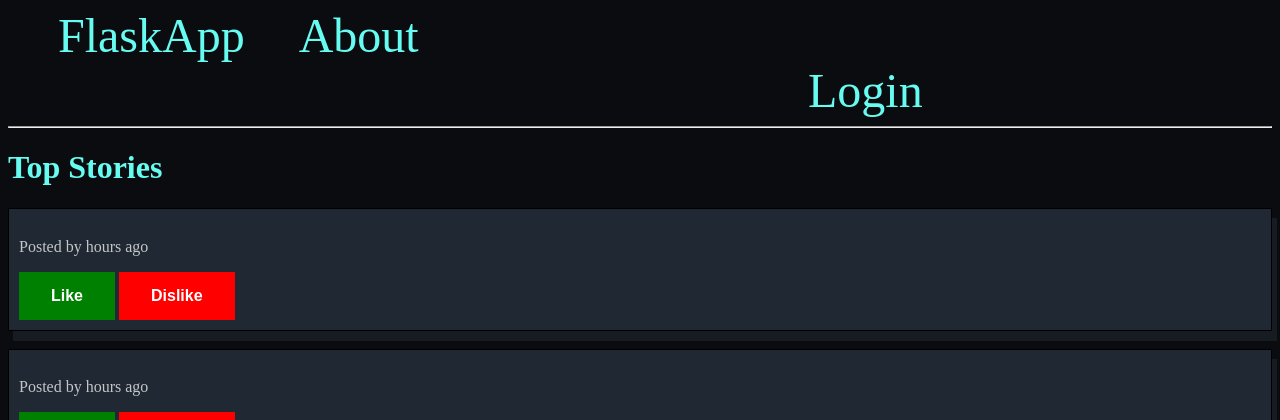
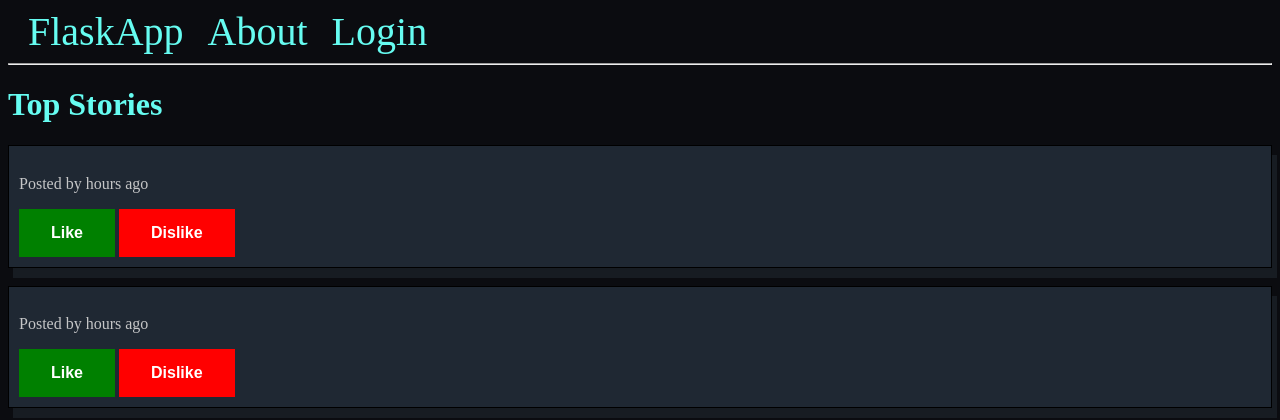
Before and after one commit to Brian-Pob/flask-webapp, a Flask app: page /home in a window 1280 px wide. Shown: the top 420 px of the page. Run offline with Flask 3, Linux system fonts and the light colour scheme; data that the repository does not hold is empty.

Commit message:
navBar class

```diff
--- a/app/static/css/base.css
+++ b/app/static/css/base.css
@@ -16,12 +16,6 @@ button {
 .Dislike {
 	background-color: red;
 }
-nav a {
-  color: #66FCF1;
-  font-size: 3em;
-  margin-left: 50px;
-  text-decoration: none;
-}
 
 .url:link, .url:visited{
   color: #66FCF1;
@@ -31,15 +25,16 @@ nav a {
   color: #45A29E;
 }
 
-.Login:link, .Login:visited {
+.navBar:link, .navBar:visited {
   color: #66FCF1;
+  font-size: 2.5em;
+  margin-left: 20px;
   text-align: center;
   text-decoration: none;
   display: inline-block;
-  margin-left: 800px;
 }
 
-.Login:hover, .Login:active {
+.navBar:hover, .navBar:active {
   color: #45A29E;
 }
 
--- a/app/templates/base.html
+++ b/app/templates/base.html
@@ -8,13 +8,12 @@
 </head>
 <body>
     <nav>
-        <a href="#">FlaskApp</a>
-        <a href="#">About</a>
+        <a  class="navBar" href="#">FlaskApp</a>
+        <a class="navBar" href="#">About</a>
         {% if session %}
-        <a class="Login" href="/logout">Logout</a>
-        <div><pre>{{pretty}}</pre></div>
+        <a class="navBar" href="/logout">Logout</a>
         {% else %}
-        <a class="Login" href="/login">Login</a>
+        <a class="navBar" href="/login">Login</a>
         {% endif %}
     </nav>
     <hr class="lightGrey">
```
